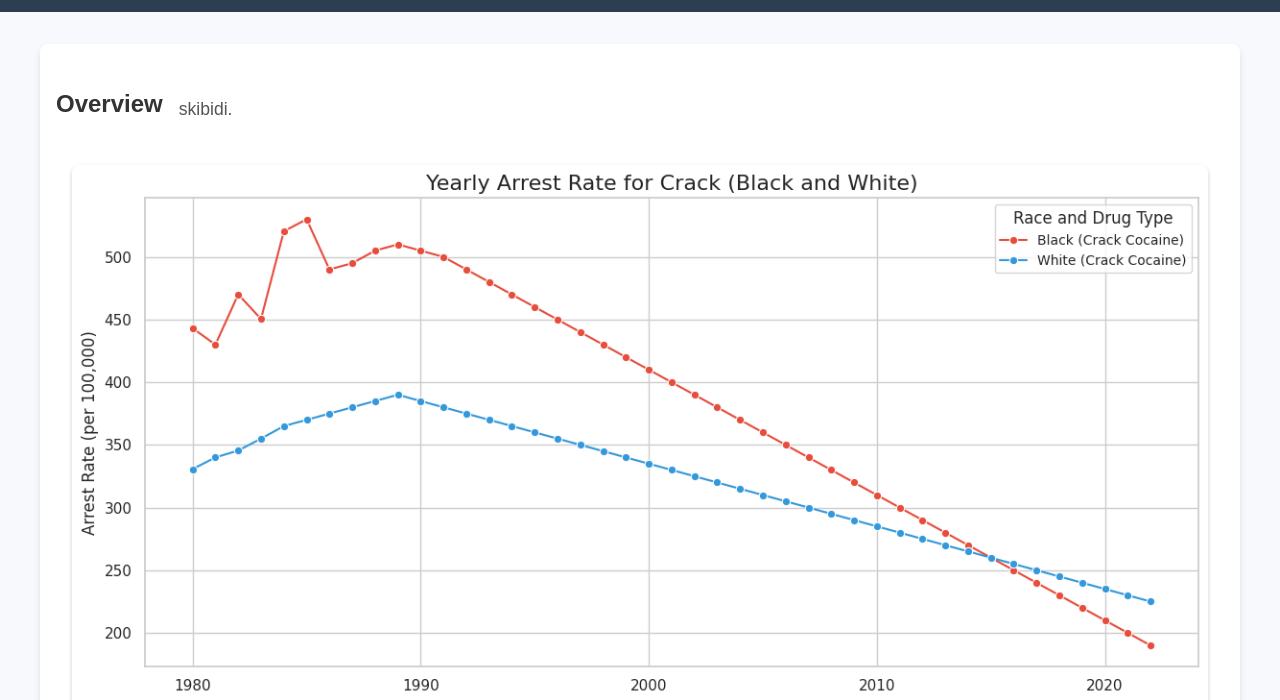
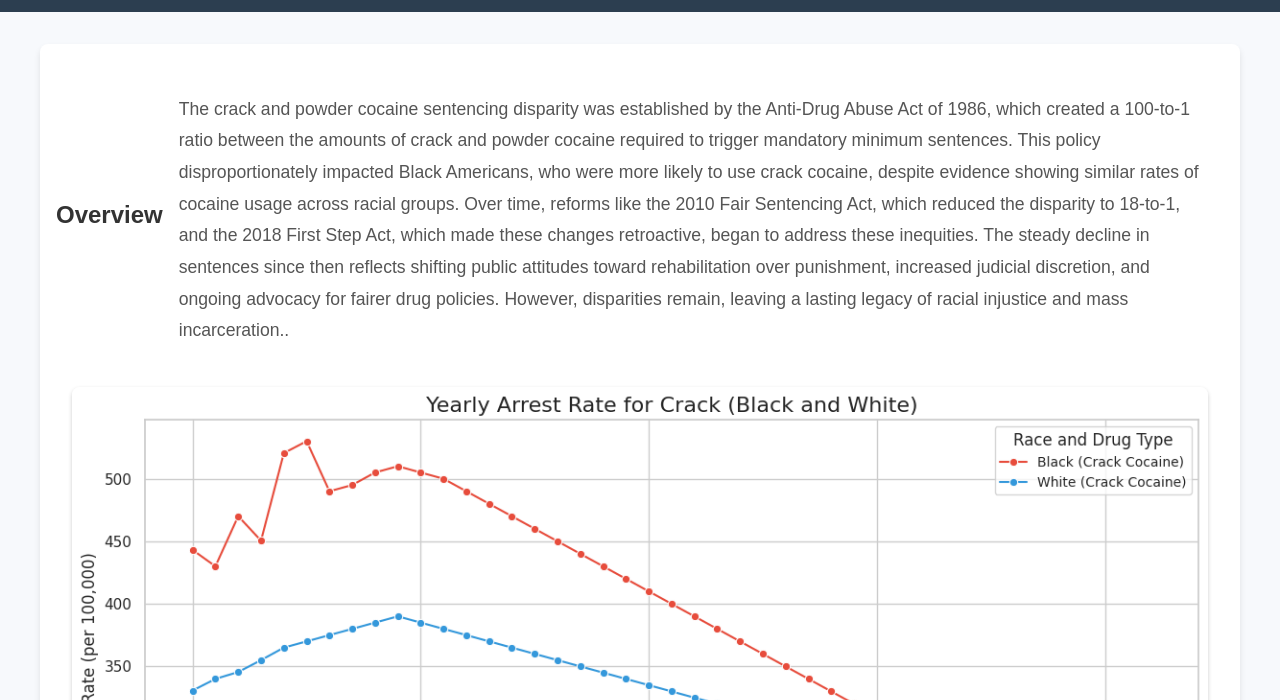
Before and after one commit to Blackfish5088/Cocaine-Disparity, a plain HTML site: page index.html in a window 1280 px wide. Shown: the part 100-800 px from the top of the page. Drawn offline with nearby package versions, Linux system fonts and the light colour scheme; a script that the page names is missing.

Commit message:
Update index.html

```diff
--- a/index.html
+++ b/index.html
@@ -21,7 +21,7 @@
             <div class="text">
                 <p>
                     <!-- Add descriptive text for Section 1 -->
-                    skibidi.
+                    The crack and powder cocaine sentencing disparity was established by the Anti-Drug Abuse Act of 1986, which created a 100-to-1 ratio between the amounts of crack and powder cocaine required to trigger mandatory minimum sentences. This policy disproportionately impacted Black Americans, who were more likely to use crack cocaine, despite evidence showing similar rates of cocaine usage across racial groups. Over time, reforms like the 2010 Fair Sentencing Act, which reduced the disparity to 18-to-1, and the 2018 First Step Act, which made these changes retroactive, began to address these inequities. The steady decline in sentences since then reflects shifting public attitudes toward rehabilitation over punishment, increased judicial discretion, and ongoing advocacy for fairer drug policies. However, disparities remain, leaving a lasting legacy of racial injustice and mass incarceration..
                 </p>
             </div>
             <div class="graph">
```
